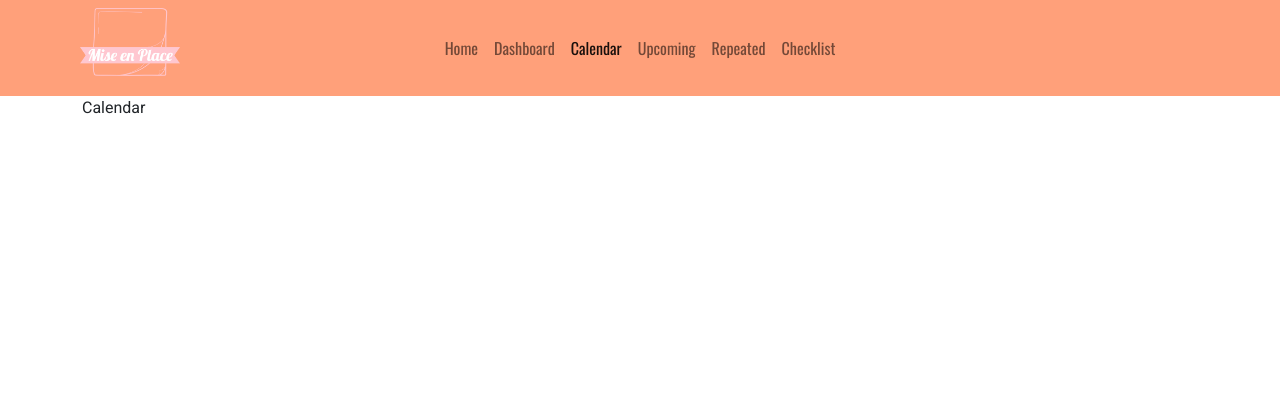
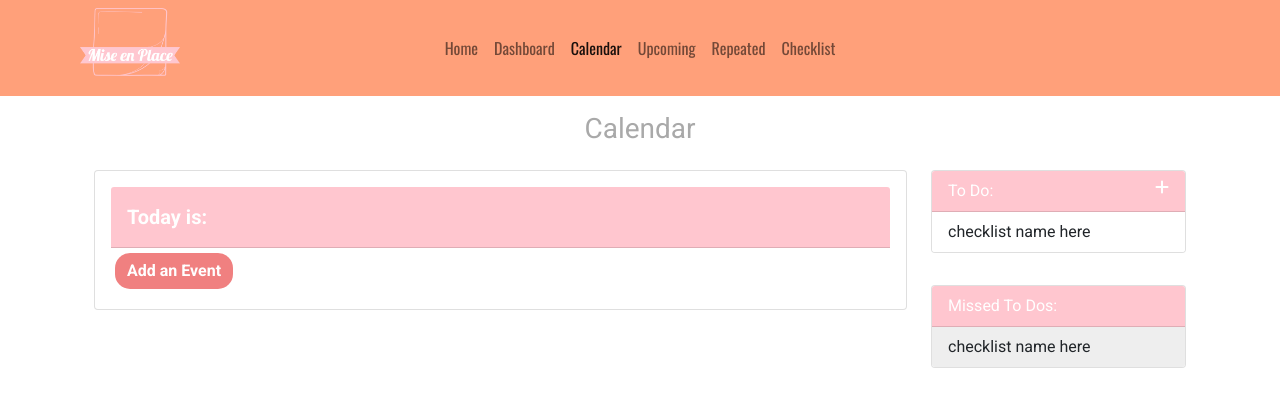
Before and after one commit to jvbridge/mise-en-place-react, a React (Create React App) app in the folder src/client/: page /calendar in a window 1280 px wide. Shown: the top 406 px of the page. Built offline with nearby package versions, Linux system fonts and the light colour scheme.

Commit message:
imported calendar page

```diff
--- a/src/client/src/pages/Calendar/index.tsx
+++ b/src/client/src/pages/Calendar/index.tsx
@@ -1,6 +1,62 @@
+function Calendar() {
+  return (
+    <>
+      <header className="text-center">
+        <h3>Calendar</h3>
+      </header>
 
-function Calendar (){
-  return <div>Calendar</div>
+      <div className="container container-fluid">
+        <div className="row">
+          <div className="col-9 main-container">
+            <div className="card calendar-card" style={{ width: '100%' }}>
+              <div className="card-body">
+                <div className="card-header calendar-header card-title">
+                  <h5>
+                    <strong>Today is:</strong> <span id="today"></span>
+                  </h5>
+                </div>
+                {/* <div id="calendar"></div> Calendar component here */}
+                <a href="/addEvent">
+                  <button className="btn addToCal-btn">Add an Event</button>
+                </a>
+              </div>
+            </div>
+          </div>
+          {/* TODO: checklist component */}
+          <div className="col-3">
+            <div className="card to-do-card" style={{ width: '100%' }}>
+              <div className="card-header to-do-card-header">
+                To Do:
+                <a href="checklist" id="plus">
+                  <i className="fa-solid fa-plus"></i>
+                </a>
+              </div>
+              <ul className="list-group list-group-flush">
+                {/* {{#each checklistItems as |item|}} */}
+                <li className="list-group-item to-do-item">
+                  checklist name here
+                </li>
+                {/* {{/each}} */}
+              </ul>
+            </div>
+
+            <div className="card to-do-card" style={{ width: '100%' }}>
+              <div className="card-header missed-card-header">
+                Missed To Dos:
+              </div>
+              <ul className="list-group list-group-flush">
+                {/* {{#each checklistItems as |item|}} */}
+                <li className="list-group-item missed-item">
+                  checklist name here
+                </li>
+                {/* {{/each}} */}
+              </ul>
+            </div>
+          </div>
+        </div>
+      </div>
+    </>
+  );
 }
 
 export default Calendar;
```
